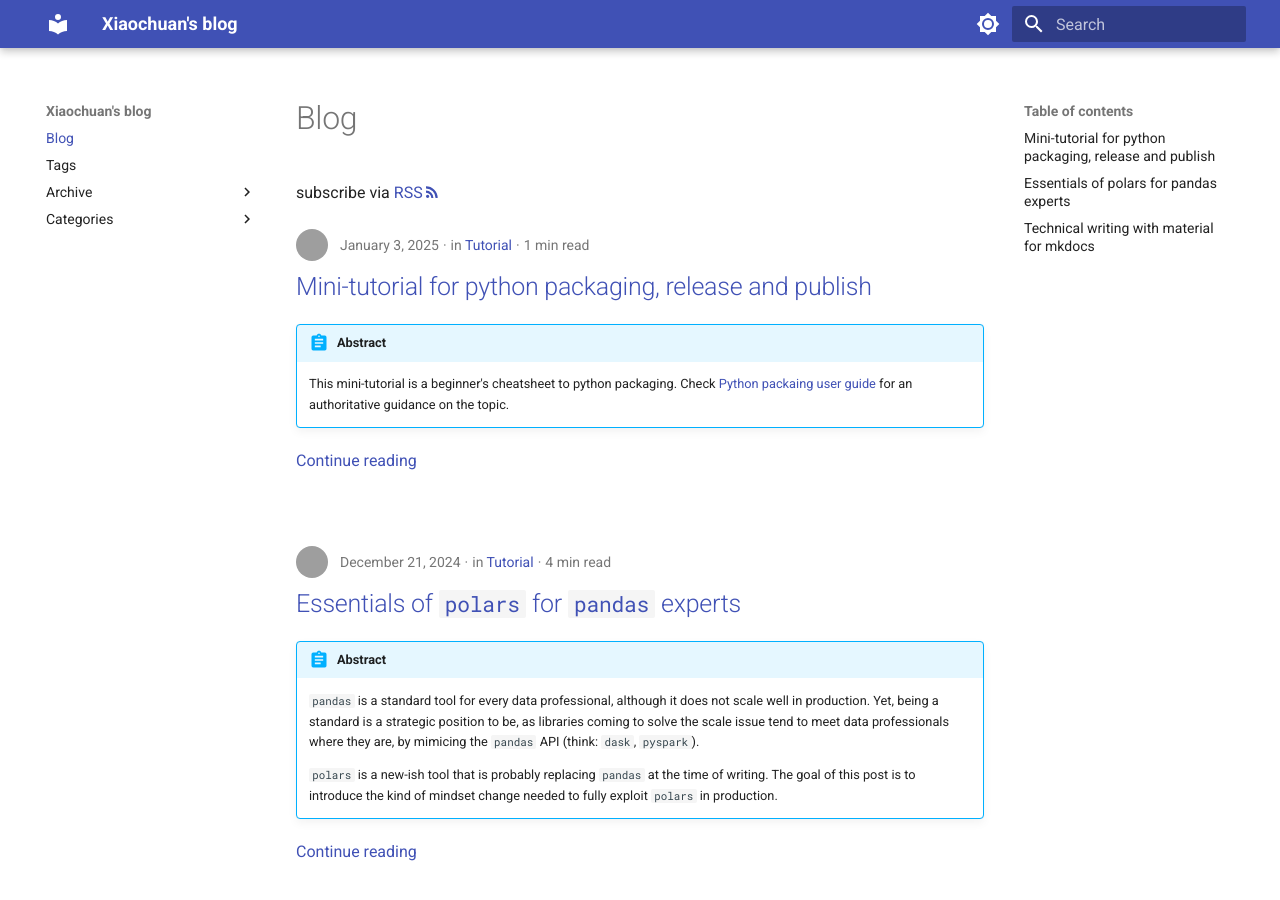
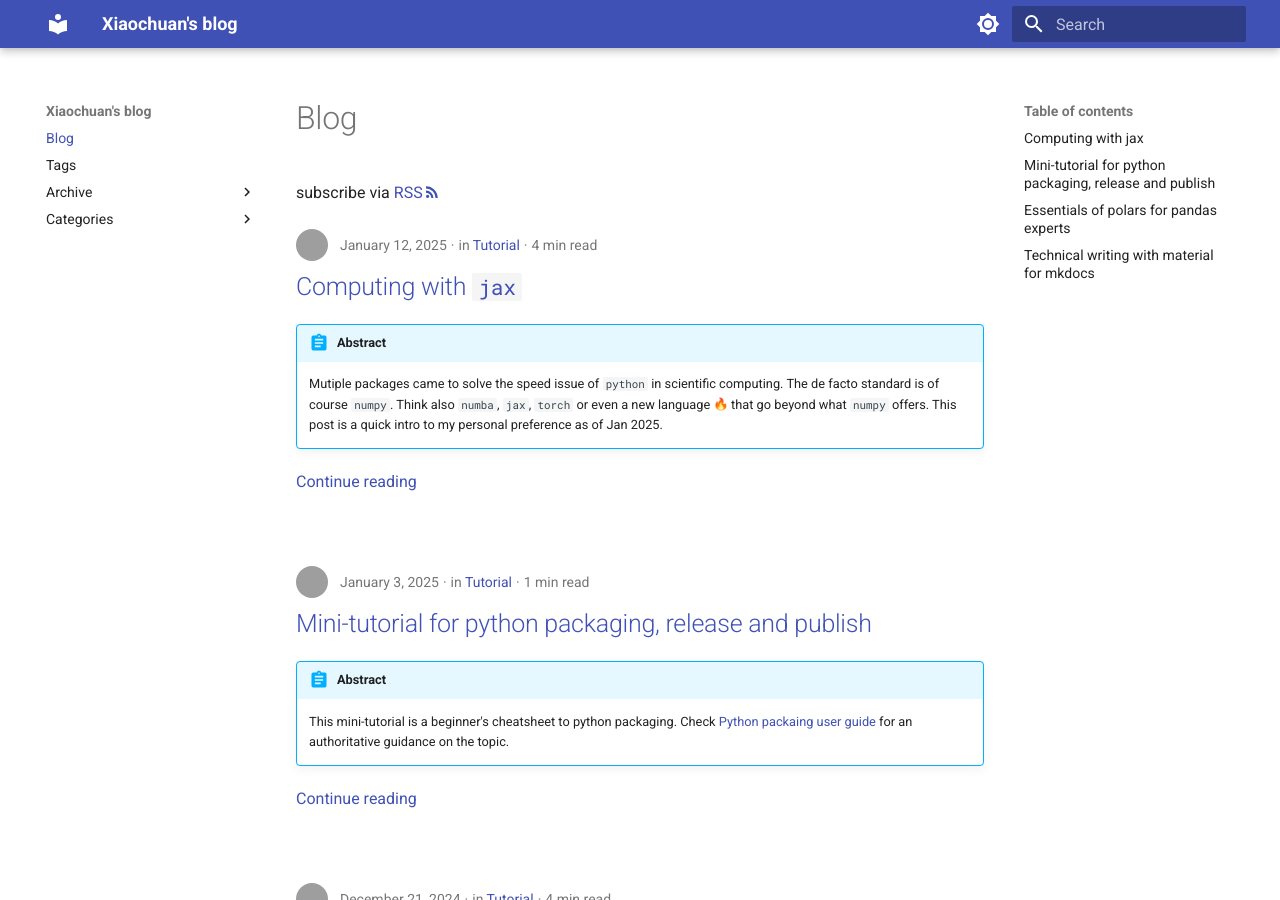
Before and after one commit to xiaochuany/blog, an MkDocs documentation site: the page built from docs/index.md, in a window 1280 px wide and 900 px high. Built offline with MkDocs 1.6.1 and Material for MkDocs 9.7.7, drawn with Linux system fonts in a browser that asks for light colours; emoji names are drawn with the system emoji font; grey boxes are pictures that could not be loaded.

Commit message:
docs: rename jax draft to published post and update metadata; improve code formatting in jx.py

```diff
--- a/docs/posts/drafts/jax.md
+++ b/docs/posts/2025-01-08-jax.md
@@ -1,13 +1,13 @@
 ---
-draft: true
 date:
-    created: 2025-01-08
+    created: 2025-01-12
+authors:
+    - xy
 categories:
     - Tutorial
-authors:
-    - xy
 tags:
-    - scientific computing
+    - computing
+slug: jax
 ---
 
 # Computing with `jax`
```
Also changed, not shown: other parts of docs/posts/2025-01-08-jax.md (+0 -3 lines), docs/src/jx.py (+18 -12 lines).
